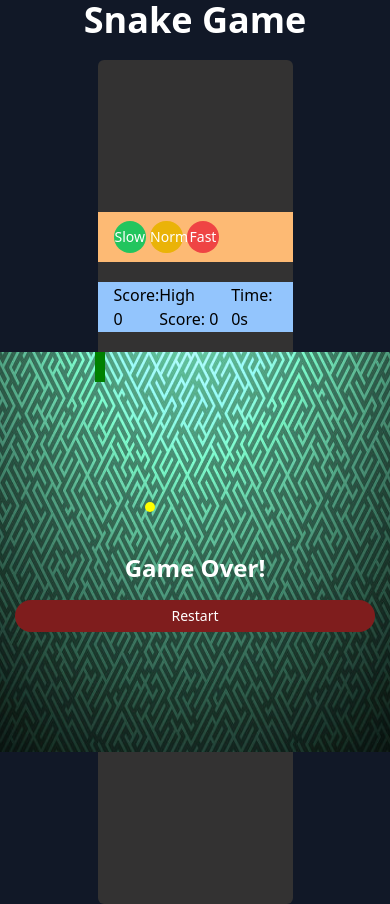
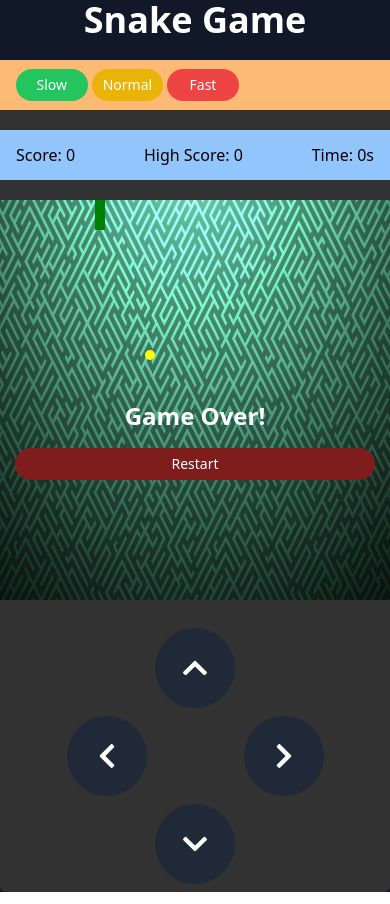
Before and after one commit to MdIntezarAlam/next-snake-game, a Next.js app: page / in a window 390 px wide. Built offline with nearby package versions, Linux system fonts and the light colour scheme.

Commit message:
maded for mobile devices also

```diff
--- a/package.json
+++ b/package.json
@@ -19,6 +19,7 @@
     "react": "^18",
     "react-dom": "^18",
     "react-hook-form": "^7.51.3",
+    "react-icons": "^5.2.1",
     "tailwind-merge": "^2.3.0",
     "tailwindcss-animate": "^1.0.7",
     "use-sound": "^4.0.3",
--- a/public/service-worker.js
+++ b/public/service-worker.js
@@ -3,7 +3,6 @@ const URLS_TO_CACHE = [
   "/",
   "/favicon.ico",
   "/manifest.json",
-  // Add other URLs or assets you want to cache
 ];
 
 self.addEventListener("install", (event) => {
--- a/src/app/SnakeGame.tsx
+++ b/src/app/SnakeGame.tsx
@@ -3,6 +3,12 @@
 /* eslint-disable react-hooks/exhaustive-deps */
 import { useState, useEffect, useRef, useCallback } from "react";
 import bgImage from "@/public/bg-image.jpg";
+import {
+  FaChevronDown,
+  FaChevronLeft,
+  FaChevronRight,
+  FaChevronUp,
+} from "react-icons/fa";
 
 const SnakeGame = () => {
   const canvasRef = useRef<HTMLCanvasElement | null>(null);
@@ -237,6 +243,19 @@ const SnakeGame = () => {
     }, speed);
   };
 
+  const handleDirectionChange = (
+    newDirection: "UP" | "DOWN" | "LEFT" | "RIGHT"
+  ) => {
+    if (
+      (newDirection === "UP" && direction !== "DOWN") ||
+      (newDirection === "DOWN" && direction !== "UP") ||
+      (newDirection === "LEFT" && direction !== "RIGHT") ||
+      (newDirection === "RIGHT" && direction !== "LEFT")
+    ) {
+      setDirection(newDirection);
+    }
+  };
+
   const formatTime = (milliseconds: number) => {
     const totalSeconds = Math.floor(milliseconds / 1000);
     const minutes = Math.floor(totalSeconds / 60);
@@ -245,7 +264,7 @@ const SnakeGame = () => {
   };
 
   return (
-    <div className="w-1/2 min-h-screen flex flex-col gap-5 py-4 items-center justify-center mx-auto bg-[#333232] rounded-md">
+    <div className="w-full sm:w-1/2 h-sc  flex flex-col gap-5 lg:py-4 items-center justify-center mx-auto bg-[#333232] rounded-md">
       <div className="w-full h-[50px] flex items-center bg-orange-300 px-4">
         <div className="flex-1 flex items-center gap-1">
           <button
@@ -285,7 +304,7 @@ const SnakeGame = () => {
         />
 
         {gameOver && (
-          <div className="absolute  top-10 w-full h-full flex flex-col items-center justify-center gap-4">
+          <div className="absolute top-10 w-full h-full flex flex-col items-center justify-center gap-4">
             <span className="text-white font-bold text-2xl">Game Over!</span>
             <button
               className="h-8 w-[90%] text-sm rounded-full bg-red-900 text-white"
@@ -296,6 +315,36 @@ const SnakeGame = () => {
           </div>
         )}
       </div>
+
+      <div className="flex flex-col gap-2 sm:hidden w-[70%] rounded-md p-2">
+        {" "}
+        <button
+          className="min-h-20 min-w-20 bg-gray-800 text-white flex items-center justify-center text-4xl rounded-full mx-auto"
+          onClick={() => handleDirectionChange("UP")}
+        >
+          <FaChevronUp className="p-1" />
+        </button>
+        <div className="flex justify-between">
+          <button
+            className="min-h-20 min-w-20 bg-gray-800 text-white flex items-center justify-center text-4xl rounded-full"
+            onClick={() => handleDirectionChange("LEFT")}
+          >
+            <FaChevronLeft className="p-1" />
+          </button>
+          <button
+            className="min-h-20 min-w-20 bg-gray-800 text-white flex items-center justify-center text-4xl rounded-full"
+            onClick={() => handleDirectionChange("RIGHT")}
+          >
+            <FaChevronRight className="p-1" />
+          </button>
+        </div>
+        <button
+          className="min-h-20 min-w-20 bg-gray-800 text-white flex items-center justify-center text-4xl rounded-full mx-auto"
+          onClick={() => handleDirectionChange("DOWN")}
+        >
+          <FaChevronDown className="p-1" />
+        </button>
+      </div>
     </div>
   );
 };
--- a/src/app/layout.tsx
+++ b/src/app/layout.tsx
@@ -18,7 +18,7 @@ export default function RootLayout({
       </head>
       <body>
         {children}
-        <ClientOnlyComponent /> {/* Render the client-side component */}
+        <ClientOnlyComponent />
       </body>
     </html>
   );
```
Also changed, not shown: 1 other file (tests, documents, lock files or other folders).
